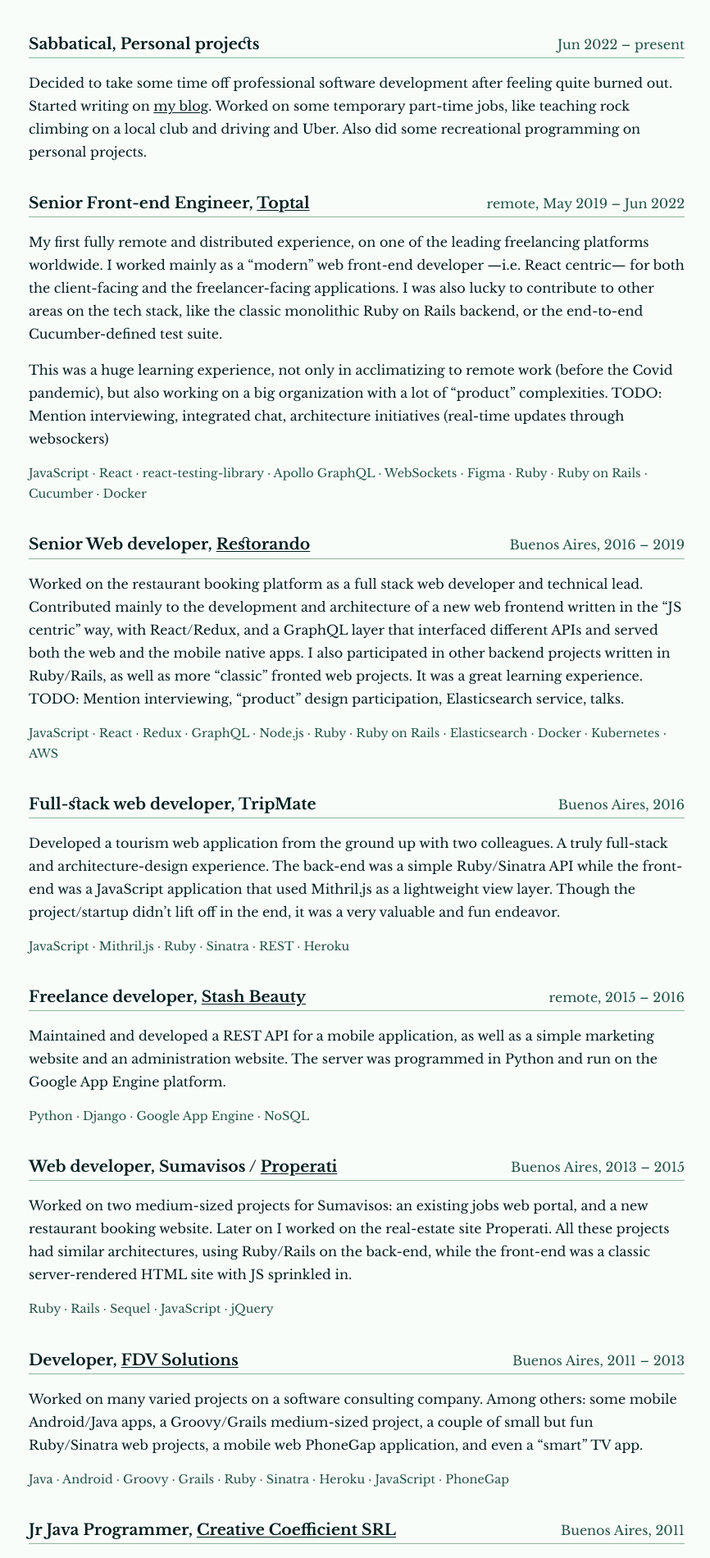
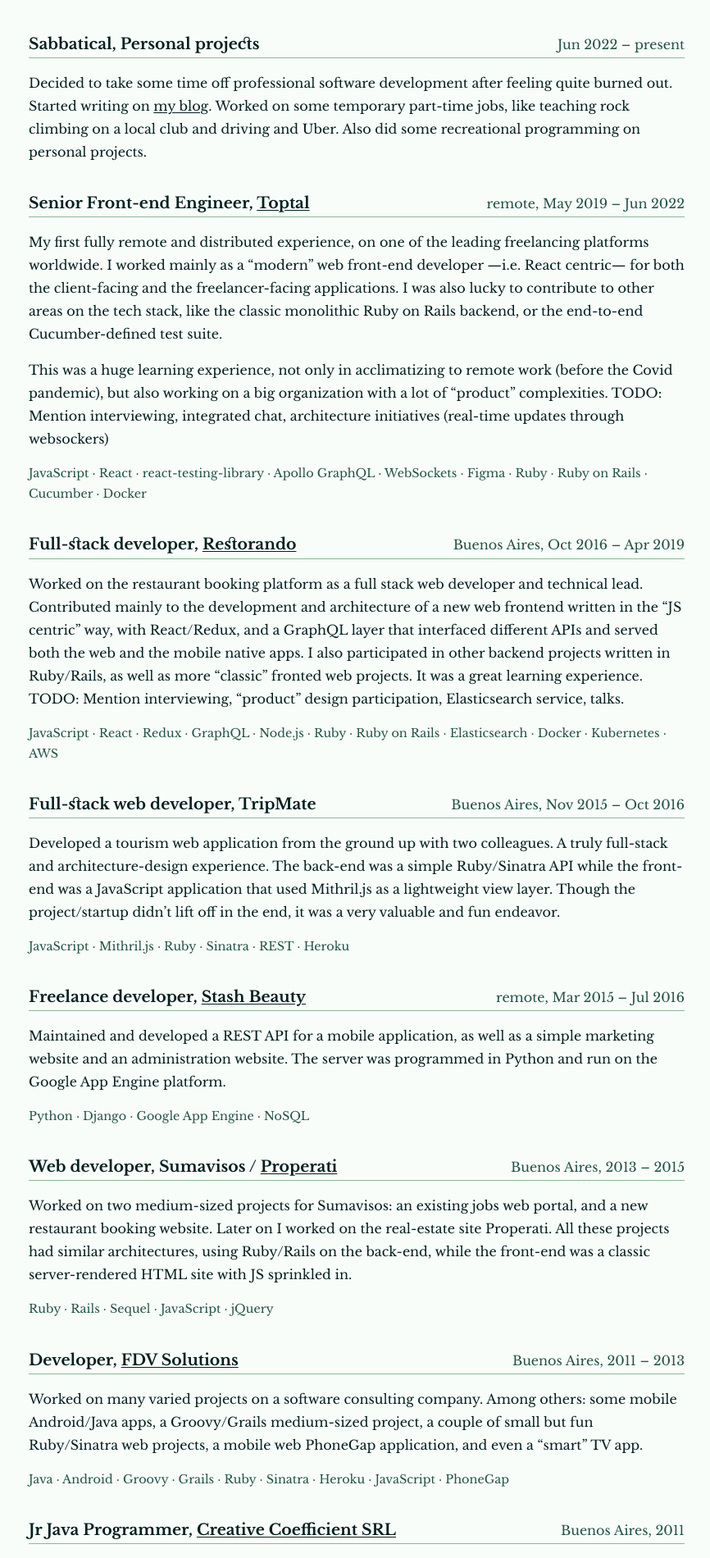
Before and after one commit to epidemian/epidemian.github.io, a Jekyll site: the page built from resume.md, in a window 1280 px wide. Shown: the part 1580-3480 px from the top of the page at 82% size, without its empty margins (205-1071 px from the left). Built offline with Jekyll 4.4.1, drawn with Linux system fonts in a browser that asks for light colours.

Commit message:
Include months on some dates on Résumé

```diff
--- a/_data/resume_en.yaml
+++ b/_data/resume_en.yaml
@@ -56,10 +56,10 @@ sections:
           This was a huge learning experience, not only in acclimatizing to remote work (before the Covid pandemic), but also working on a big organization with a lot of "product" complexities.
           TODO: Mention interviewing, integrated chat, architecture initiatives (real-time updates through websockers)
         buzzwords: [JavaScript, React, react-testing-library, Apollo GraphQL, WebSockets, Figma, Ruby, Ruby on Rails, Cucumber, Docker]
-      - role: Senior Web developer
+      - role: Full-stack developer
         org: <a href="https://www.linkedin.com/company/restorando.com">Restorando</a>
         location: Buenos Aires
-        time: 2016 – 2019
+        time: Oct 2016 – Apr 2019
         description: |
           Worked on the restaurant booking platform as a full stack web developer and technical lead. Contributed mainly to the development and architecture of a new web frontend written in the "JS centric" way, with React/Redux, and a GraphQL layer that interfaced different APIs and served both the web and the mobile native apps. I also participated in other backend projects written in Ruby/Rails, as well as more "classic" fronted web projects. It was a great learning experience.
           TODO: Mention interviewing, "product" design participation, Elasticsearch service, talks.
@@ -67,14 +67,14 @@ sections:
       - role: Full-stack web developer
         org: TripMate
         location: Buenos Aires
-        time: 2016
+        time: Nov 2015 – Oct 2016
         description: |
           Developed a tourism web application from the ground up with two colleagues. A truly full-stack and architecture-design experience. The back-end was a simple Ruby/Sinatra API while the front-end was a JavaScript application that used Mithril.js as a lightweight view layer. Though the project/startup didn't lift off in the end, it was a very valuable and fun endeavor.
         buzzwords: [JavaScript, Mithril.js, Ruby, Sinatra, REST, Heroku]
       - role: Freelance developer
         org: <a href="https://www.linkedin.com/company/stash-beauty/">Stash Beauty</a>
         location: remote
-        time: 2015 – 2016
+        time: Mar 2015 – Jul 2016
         description: |
           Maintained and developed a REST API for a mobile application, as well as a simple marketing website and an administration website. The server was programmed in Python and run on the Google App Engine platform.
         buzzwords: [Python, Django, Google App Engine, NoSQL]
--- a/_layouts/resume.html
+++ b/_layouts/resume.html
@@ -22,6 +22,7 @@ body:has(.resume) .wrapper {
   font-size: 1rem;
   font-weight: normal;
   color: var(--text-color-dim);
+  font-variant-ligatures: initial;
 }
 .resume .wide-heading {
   display: flex;
```
